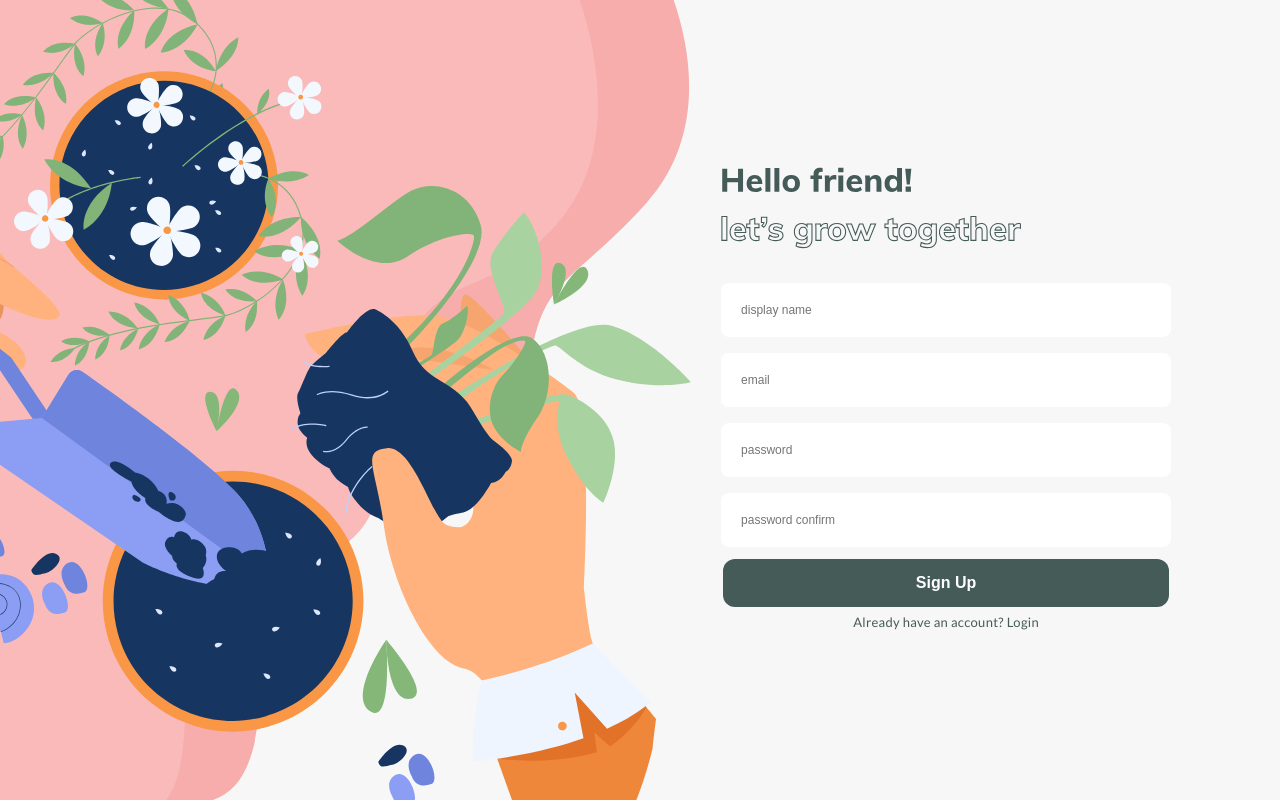
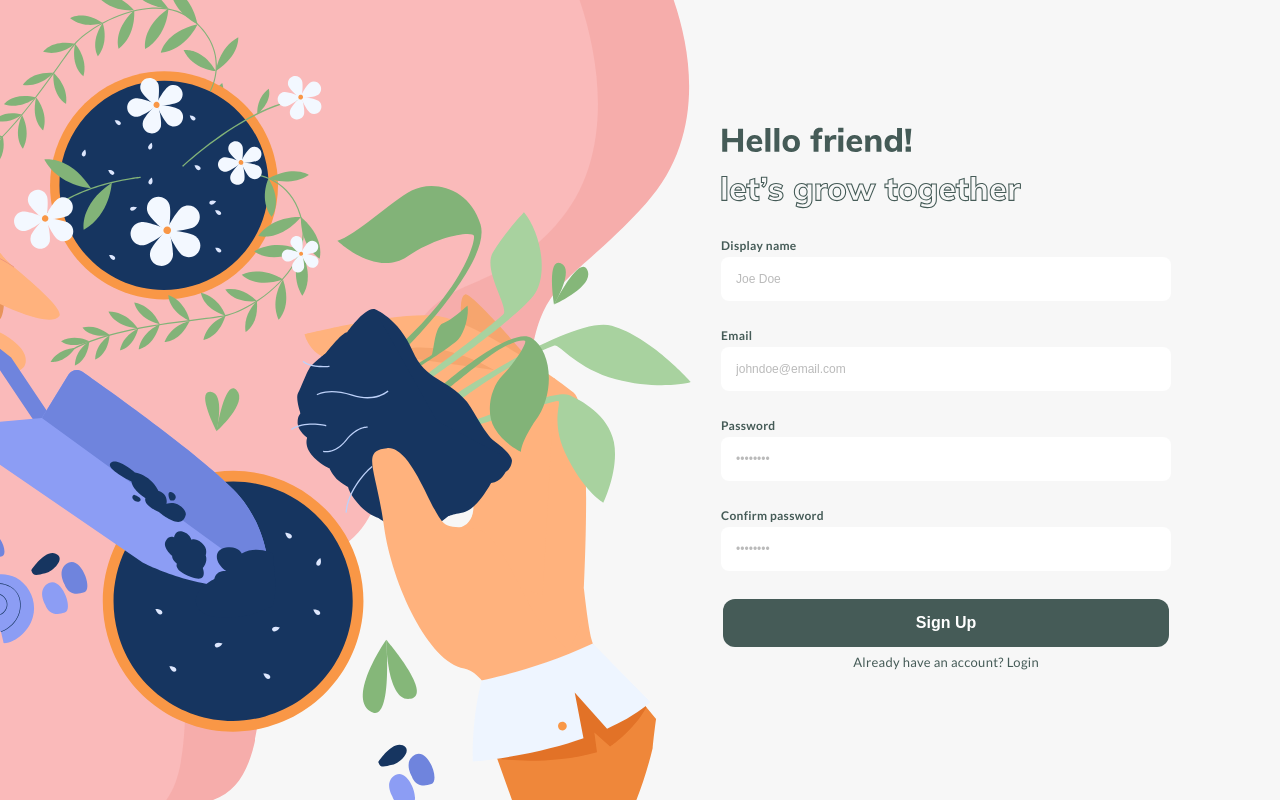
Before and after one commit to lduvnas/plant-app, a React (Create React App) app: page /signup in a window 1280 px wide. Built offline with nearby package versions, Linux system fonts and the light colour scheme; no server answers; the database is empty.

Commit message:
Form validation and styles

```diff
--- a/src/components/CommentsSection/CommentsSection.jsx
+++ b/src/components/CommentsSection/CommentsSection.jsx
@@ -1,4 +1,4 @@
-import React, { useContext, useState } from "react";
+import React, { useContext } from "react";
 import firebase from "firebase/app";
 import { db } from "../../firebase";
 import { PlantContext } from "../../contexts/PlantContextProvider";
@@ -7,22 +7,29 @@ import Input from "../../components/Input/Input";
 import Button from "../../components/Button/Button";
 import Comment from "../Comment/Comment";
 import * as S from "./styled";
+import { useForm } from "react-hook-form";
+import { yupResolver } from "@hookform/resolvers/yup";
+import commentSchema from "../../validation/commentSchema";
 
 const CommentsSection = ({ plant, id }) => {
   const { userData } = useContext(PlantContext);
   const { currentUser } = useAuth();
-  const [commentMsg, setCommentMsg] = useState("");
 
-  const handleOnSubmit = async (e) => {
+  const { register, handleSubmit, errors } = useForm({
+    resolver: yupResolver(commentSchema),
+  });
+
+  const submitForm = async (data, e) => {
     e.preventDefault();
     e.target.reset();
+    console.log(data);
     return db
       .collection("plants")
       .doc(id)
       .update({
         comments: firebase.firestore.FieldValue.arrayUnion({
           timestamp: Date(),
-          commentMessage: commentMsg,
+          commentMessage: data.comment,
           userId: currentUser.uid,
           userDisplayName: userData.displayName,
           userAvatar: userData.userImg,
@@ -34,13 +41,14 @@ const CommentsSection = ({ plant, id }) => {
   return (
     <S.CommentsSection>
       <h3>Comments</h3>
-      <S.CommentForm onSubmit={handleOnSubmit}>
+      <S.CommentForm onSubmit={handleSubmit(submitForm)}>
         <Input
+          type="text"
+          name="comment"
           placeholder="Leave a comment"
-          value={commentMsg}
-          onChange={(event) => {
-            setCommentMsg(event.target.value);
-          }}
+          refs={register}
+          errors={errors.comment?.message}
+          // label="Comment"
         />
 
         <Button type="submit" title="Send" />
@@ -62,7 +70,7 @@ const CommentsSection = ({ plant, id }) => {
           );
         })
       ) : (
-        <p>no comments yet</p>
+        <p>No comments yet</p>
       )}
     </S.CommentsSection>
   );
--- a/src/components/CommentsSection/styled.js
+++ b/src/components/CommentsSection/styled.js
@@ -11,7 +11,7 @@ export const CommentsSection = styled.div`
 
 export const CommentForm = styled.form`
   display: flex;
-  align-items: center;
+  align-items: flex-start;
   justify-content: space-between;
   margin-bottom: 2em;
 `;
--- a/src/components/Input/Input.jsx
+++ b/src/components/Input/Input.jsx
@@ -1,9 +1,20 @@
 import React from "react";
 import * as S from "./styled";
+import warning from "../../assets/svg/warning.svg";
 
-const Input = ({ type, placeholder, refs, required, onChange, name }) => {
+const Input = ({
+  type,
+  placeholder,
+  refs,
+  required,
+  onChange,
+  name,
+  errors,
+  label,
+}) => {
   return (
-    <>
+    <S.Container>
+      <S.Label>{label}</S.Label>
       <S.Input
         type={type}
         name={name}
@@ -11,8 +22,16 @@ const Input = ({ type, placeholder, refs, required, onChange, name }) => {
         ref={refs}
         // required={required}
         onChange={onChange}
+        errors={errors}
       />
-    </>
+      <S.ErrorMessageContainer>
+        {errors && (
+          <S.ErrorMessage>
+            <S.WarningIcon src={warning} alt="warning" /> {errors}
+          </S.ErrorMessage>
+        )}
+      </S.ErrorMessageContainer>
+    </S.Container>
   );
 };
 
--- a/src/components/Input/styled.js
+++ b/src/components/Input/styled.js
@@ -1,16 +1,60 @@
 import styled from "styled-components";
 import { COLORS } from "../../constants";
 
+export const Container = styled.div`
+  /* width: 100%; */
+  display: flex;
+  flex-direction: column;
+  height: 90px;
+`;
+
+export const Label = styled.label`
+  font-size: 12px;
+  font-weight: 700;
+  /* margin-left: 20px; */
+`;
+
 export const Input = styled.input`
-  width: 100%;
-  padding: 20px 20px;
-  margin: 8px 0;
-  box-sizing: border-box;
-  border: none;
+  /* width: 100%; */
+  padding: 15px;
+  /* margin: 8px 0; */
+  /* box-sizing: border-box; */
+
+  border: ${({ errors }) => (errors ? `1px solid #f37673` : `none`)};
+  /* border: 1px solid #f37673; */
   background-color: ${COLORS.neutral_1};
   border-radius: 8px;
   /* box-shadow: 0 4px 8px 0 rgba(0, 0, 0, 0.2), 0 6px 20px 0 rgba(0, 0, 0, 0.19); */
   color: ${COLORS.neutral_2};
   font-size: 12px;
   outline: none;
+
+  ::placeholder,
+  ::-webkit-input-placeholder {
+    color: #4545455e;
+  }
+  :-ms-input-placeholder {
+    color: #4545455e;
+  }
 `;
+
+export const ErrorMessageContainer = styled.p`
+  display: flex;
+  align-items: center;
+  /* font-size: 10px; */
+  /* height: 22px; */
+  align-self: flex-end;
+`;
+
+export const ErrorMessage = styled.span`
+  color: #f37673;
+  display: flex;
+  align-items: center;
+  font-size: 10px;
+  /* height: 10px; */
+`;
+
+export const WarningIcon = styled.img`
+  height: 10px;
+  margin-right: 5px;
+`;
--- a/src/components/LoginForm/LoginForm.jsx
+++ b/src/components/LoginForm/LoginForm.jsx
@@ -1,4 +1,4 @@
-import React, { useRef, useState } from "react";
+import React, { useState } from "react";
 import * as S from "./styled";
 import { useAuth } from "../../contexts/AuthContext";
 import { Link, useHistory } from "react-router-dom";
@@ -11,29 +11,23 @@ import { yupResolver } from "@hookform/resolvers/yup";
 import loginSchema from "../../validation/loginSchema";
 
 const LoginForm = () => {
-  // const emailRef = useRef();
-  //   const passwordRef = useRef();
   const { login } = useAuth();
   const [error, setError] = useState("");
-  const [loading, setLoading] = useState(false);
   const history = useHistory();
 
   const { register, handleSubmit, errors } = useForm({
     resolver: yupResolver(loginSchema),
   });
 
-  const submitForm = async (data) => {
-    // e.preventDefault();
-    console.log(data.email, data.password);
+  const submitForm = async (data, e) => {
+    e.preventDefault();
     try {
       setError("");
-      setLoading(true);
       await login(data.email, data.password);
       history.push("/home");
     } catch {
       setError("Failed to sign in");
     }
-    setLoading(false);
   };
 
   return (
@@ -43,17 +37,25 @@ const LoginForm = () => {
         <h2>To log in please enter your email and password</h2>  */}
 
         {error && <p>{error}</p>}
-        <S.WelcomeTitle src={welcomeLogin} alt="welcomeLogin" />
+
         <S.Form onSubmit={handleSubmit(submitForm)}>
-          <Input type="text" name="email" placeholder="email" refs={register} />
-          <p>{errors.email?.message}</p>
+          <S.WelcomeTitle src={welcomeLogin} alt="welcomeLogin" />
           <Input
             type="text"
+            name="email"
+            placeholder="johndoe@email.com"
+            refs={register}
+            errors={errors.email?.message}
+            label="Email"
+          />
+          <Input
+            type="password"
             name="password"
-            placeholder="password"
+            placeholder="••••••••"
             refs={register}
+            errors={errors.password?.message}
+            label="Password"
           />
-          <p>{errors.password?.message}</p>
           <Button type="submit" title="Login" />
           Need an account? <Link to="/signup">Sign Up</Link>
         </S.Form>
--- a/src/components/SignupForm/SignupForm.jsx
+++ b/src/components/SignupForm/SignupForm.jsx
@@ -1,4 +1,4 @@
-import React, { useRef, useState } from "react";
+import React, { useState } from "react";
 import * as S from "./styled";
 import { useAuth } from "../../contexts/AuthContext";
 import { Link, useHistory } from "react-router-dom";
@@ -6,37 +6,28 @@ import Input from "../Input";
 import Button from "../Button";
 import signup from "../../assets/svg/signup.svg";
 import welcomeSignup from "../../assets/svg/welcomeSignup.svg";
+import { useForm } from "react-hook-form";
+import { yupResolver } from "@hookform/resolvers/yup";
+import signupSchema from "../../validation/signupSchema";
 
 const SignupForm = () => {
-  const nameRef = useRef();
-  const emailRef = useRef();
-  const passwordRef = useRef();
-  const passwordConfirmRef = useRef();
   const { signupWithEmail } = useAuth();
   const [error, setError] = useState("");
-  const [loading, setLoading] = useState(false);
   const history = useHistory();
 
-  const handleSubmit = async (e) => {
+  const { register, handleSubmit, errors } = useForm({
+    resolver: yupResolver(signupSchema),
+  });
+
+  const submitForm = async (data, e) => {
     e.preventDefault();
-
-    if (passwordRef.current.value !== passwordConfirmRef.current.value) {
-      return setError("Passwords do not match");
-    }
-
     try {
       setError("");
-      setLoading(true);
-      await signupWithEmail(
-        emailRef.current.value,
-        passwordRef.current.value,
-        nameRef.current.value
-      );
+      await signupWithEmail(data.email, data.password, data.displayName);
       history.push("/login");
     } catch {
       setError("Failed to create an account");
     }
-    setLoading(false);
   };
 
   return (
@@ -47,28 +38,41 @@ const SignupForm = () => {
         <S.Image src={signup} alt="signup" />
       </S.ContainerLeft>
       <S.ContainerRight>
-        <S.Form onSubmit={handleSubmit}>
+        <S.Form onSubmit={handleSubmit(submitForm)}>
           <S.WelcomeTitle src={welcomeSignup} alt="signup" />
           <Input
             type="text"
-            placeholder="display name"
-            refs={nameRef}
-            required
+            name="displayName"
+            placeholder="Joe Doe"
+            refs={register}
+            errors={errors.displayName?.message}
+            label="Display name"
           />
-          <Input type="email" placeholder="email" refs={emailRef} required />
           <Input
-            type="password"
-            placeholder="password"
-            refs={passwordRef}
-            required
+            type="text"
+            name="email"
+            placeholder="johndoe@email.com"
+            refs={register}
+            errors={errors.email?.message}
+            label="Email"
           />
           <Input
             type="password"
-            placeholder="password confirm"
-            refs={passwordConfirmRef}
-            required
+            name="password"
+            placeholder="••••••••"
+            refs={register}
+            errors={errors.password?.message}
+            label="Password"
           />
-          <Button disabled={loading} type="submit" title="Sign Up" />
+          <Input
+            type="password"
+            name="passwordConfirmation"
+            placeholder="••••••••"
+            refs={register}
+            errors={errors.passwordConfirmation?.message}
+            label="Confirm password"
+          />
+          <Button type="submit" title="Sign Up" />
         </S.Form>
         <S.LinkContainer>
           <p>
--- a/src/validation/commentSchema.js
+++ b/src/validation/commentSchema.js
@@ -1,7 +1,7 @@
 import * as yup from "yup";
 
 const commentSchema = yup.object().shape({
-  content: yup
+  comment: yup
     .string()
     .required("Comment is required.")
     .trim()
--- a/src/validation/loginSchema.js
+++ b/src/validation/loginSchema.js
@@ -1,8 +1,11 @@
 import * as yup from "yup";
 
 const loginSchema = yup.object().shape({
-  email: yup.string().email().required("Email is required."),
-  password: yup.string().required("Password is required."),
+  email: yup
+    .string()
+    .email("Email must be a valid email")
+    .required("Email is required"),
+  password: yup.string().required("Password is required"),
 });
 
 export default loginSchema;
--- a/src/validation/signupSchema.js
+++ b/src/validation/signupSchema.js
@@ -1,7 +1,7 @@
 import * as yup from "yup";
 
 const signupSchema = yup.object().shape({
-  username: yup
+  displayName: yup
     .string()
     .required("Username is required.")
     .trim()
@@ -16,6 +16,9 @@ const signupSchema = yup.object().shape({
       RegExp(/(?!^\d+$)^.+$/),
       "The password must not only consist of numbers."
     ),
+  passwordConfirmation: yup
+    .string()
+    .oneOf([yup.ref("password"), null], "Passwords must match"),
 });
 
 export default signupSchema;
```
Also changed, not shown: src/assets/svg/warning.svg (added).
